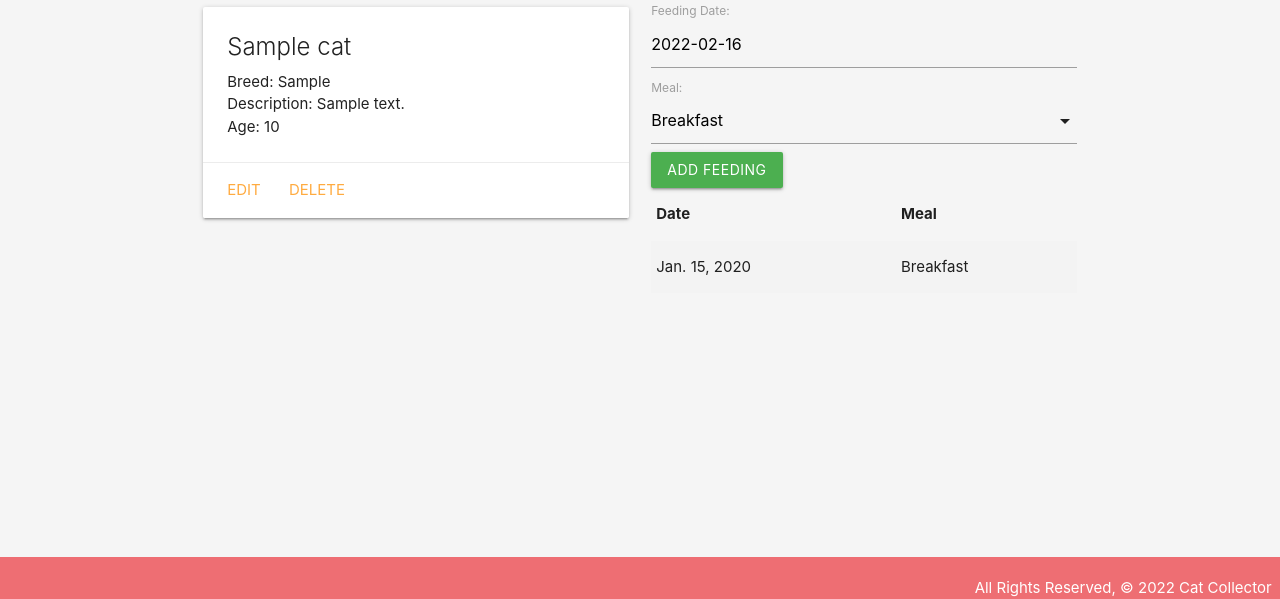
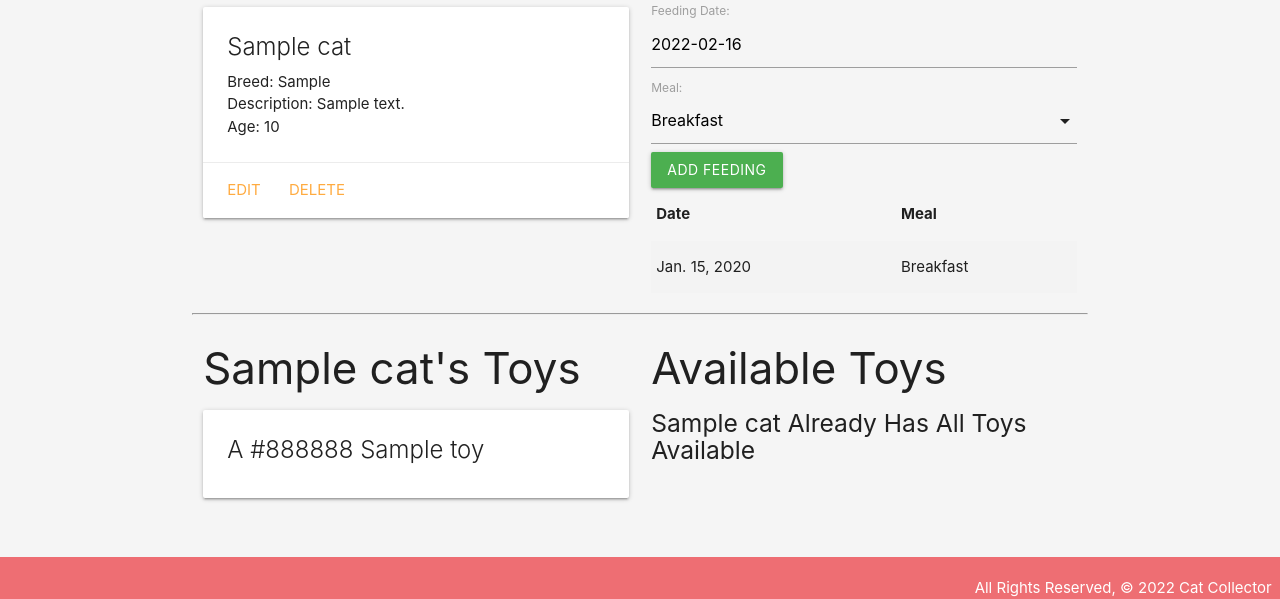
Before and after one commit to npsaunders/catCollector, a Django app: page /cats/1/ in a window 1280 px wide. Shown: the part 201-800 px from the top of the page. Run offline with Django 4.2, Linux system fonts and the light colour scheme; tables that the repository leaves empty hold one stand-in row (values such as "Sample post").

Commit message:
updated app with many to many relationships

```diff
--- a/main_app/models.py
+++ b/main_app/models.py
@@ -19,6 +19,8 @@ class Cat(models.Model):
     breed = models.CharField(max_length=100)
     description = models.TextField(max_length=250)
     age = models.IntegerField()
+    toys = models.ManyToManyField(Toy)
+
     # changes to instance methods do not require re-generation / running of migrations
     def __str__(self):
         return self.name
--- a/main_app/templates/cats/detail.html
+++ b/main_app/templates/cats/detail.html
@@ -44,6 +44,52 @@
         </table>
     </div>
 </div>
+
+<hr />
+<div class="row">
+
+    <div class="col s6">
+        <h3>{{ cat.name }}'s Toys</h3>
+        {% if cat.toys.count %} {% for toy in cat.toys.all %}
+        <div class="card">
+            <div class="card-content">
+                <span class="card-title">
+                    A <span class="{{ toy.color.lower }}-text">
+                        {{ toy.color }}</span> {{ toy.name }}
+                </span>
+            </div>
+        </div>
+        {% endfor %} {% else %}
+        <h5>No Toys :(</h5>
+        {% endif %}
+    </div>
+
+
+    <!-- Available toys will come after this line -->
+    <div class="col s6">
+        <h3>Available Toys</h3>
+        {% if toys.count %}
+        {% for toy in toys.all %}
+        <div class="card">
+            <div class="card-content">
+                <span class="card-title">
+                    A <span class="{{ toy.color }}-text">{{ toy.color }}</span> {{ toy.name }}
+                </span>
+            </div>
+            <div class="card-action">
+                <form action="{% url 'assoc_toy' cat.id toy.id %}" method="post">
+                    {% csrf_token %}
+                    <button type="submit" class="btn">Add</button>
+                </form>
+            </div>
+        </div>
+        {% endfor %}
+        {% else %}
+        <h5>{{cat.name}} Already Has All Toys Available</h5>
+        {% endif %}
+    </div>
+</div>
+
 <script>
     var dateEl = document.getElementById('id_date');
     M.Datepicker.init(dateEl, {
@@ -54,7 +100,7 @@
     });
 
     // add additional JS to initialize select below
-  var selectEl = document.getElementById('id_meal');
-  M.FormSelect.init(selectEl);
+    var selectEl = document.getElementById('id_meal');
+    M.FormSelect.init(selectEl);
 </script>
 {% endblock %}
--- a/main_app/urls.py
+++ b/main_app/urls.py
@@ -15,4 +15,5 @@ urlpatterns = [
     path('toys/create/', views.ToyCreate.as_view(), name='toys_create'),
     path('toys/<int:pk>/update/', views.ToyUpdate.as_view(), name='toys_update'),
     path('toys/<int:pk>/delete/', views.ToyDelete.as_view(), name='toys_delete'),
+    path('cats/<int:cat_id>/assoc_toy/<int:toy_id>/', views.assoc_toy, name='assoc_toy'),
 ]
--- a/main_app/views.py
+++ b/main_app/views.py
@@ -22,9 +22,15 @@ def cats_detail(request, cat_id):
   cat = Cat.objects.get(id=cat_id)
   # instantiate FeedingForm to be rendered in the template
   feeding_form = FeedingForm()
+
+  # displaying unassociated toys
+  toys_cat_doesnt_have = Toy.objects.exclude(id__in = cat.toys.all().values_list('id'))
+
   return render(request, 'cats/detail.html', {
     # include the cat and feeding_form in the context
-    'cat': cat, 'feeding_form': feeding_form
+    'cat': cat,
+    'feeding_form': feeding_form,
+    'toys' : toys_cat_doesnt_have,
   })
 
 def add_feeding(request, cat_id):
@@ -34,6 +40,11 @@ def add_feeding(request, cat_id):
         new_feeding.cat_id = cat_id
         new_feeding.save()
     return redirect('detail', cat_id=cat_id)
+
+def assoc_toy(request, cat_id, toy_id):
+  # Note that you can pass a toy's id instead of the whole object
+   Cat.objects.get(id=cat_id).toys.add(toy_id)
+   return redirect('detail', cat_id=cat_id)
 
 class CatCreate(CreateView):
     model = Cat
```
Also changed, not shown: main_app/migrations/0004_cat_toys.py (added).
